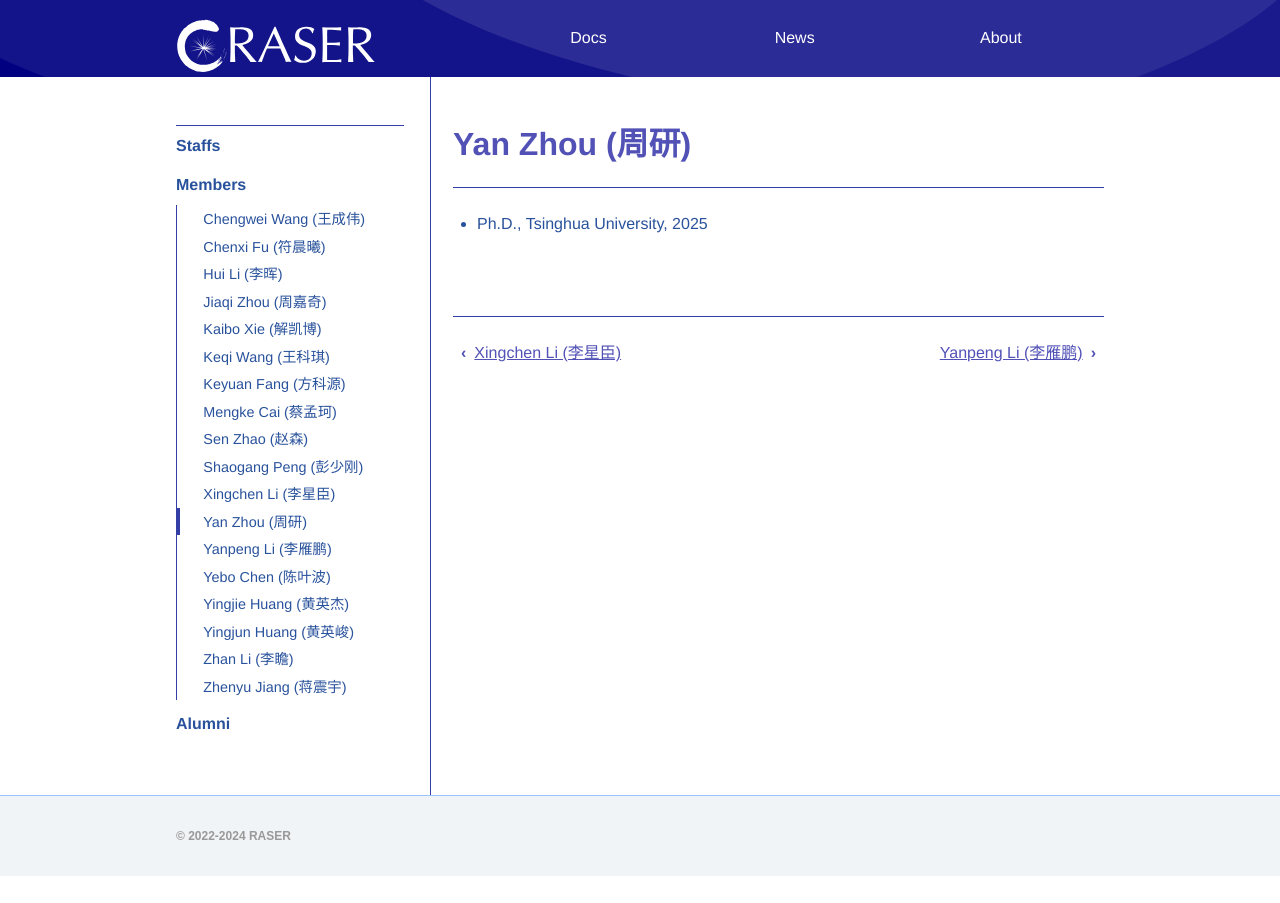
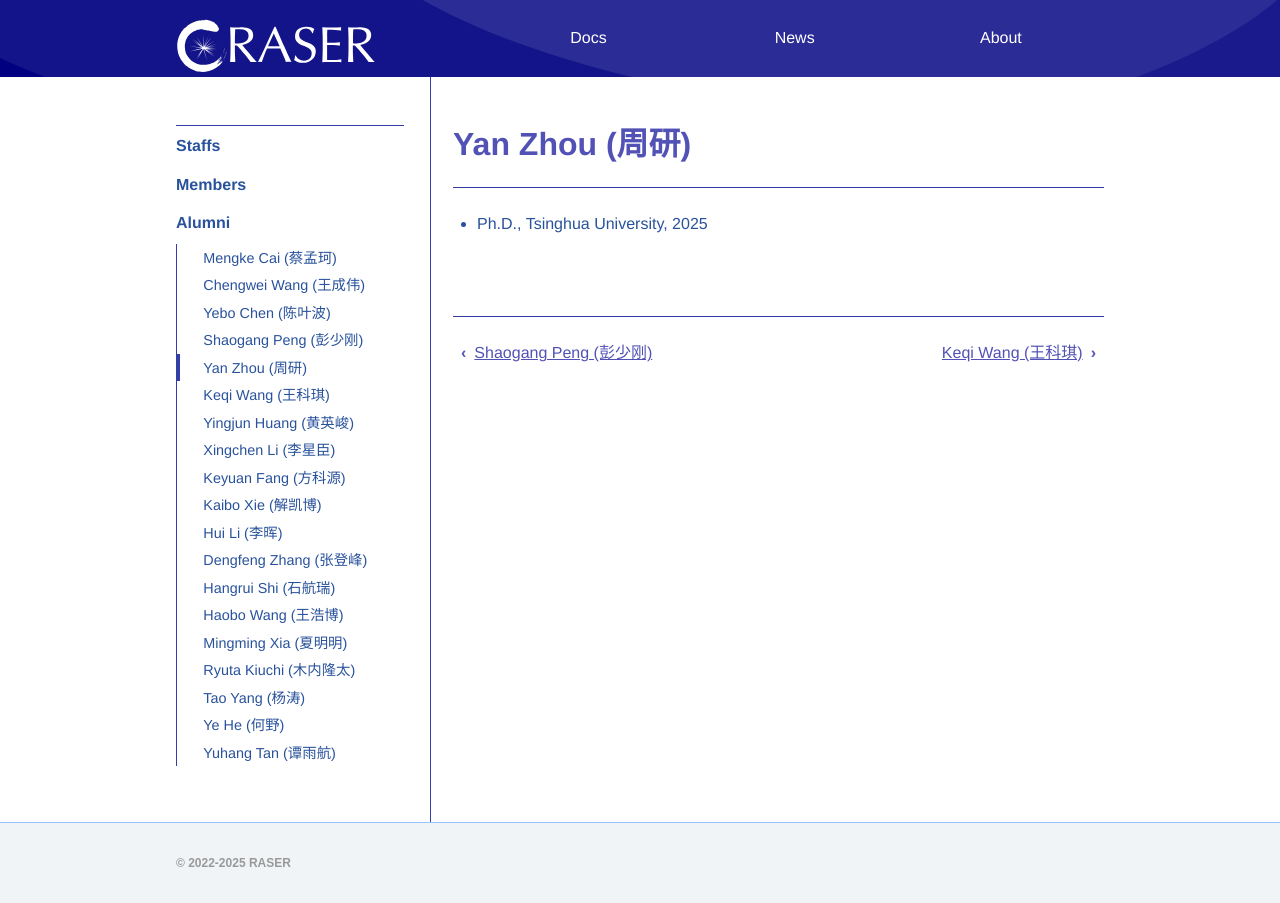
Before and after one commit to raser-team/website, a Jekyll site: the page built from _about/Yan_Zhou.md, in a window 1280 px wide. Built offline with Jekyll 4.4.1, drawn with Linux system fonts in a browser that asks for light colours.

Commit message:
update footer and p9

```diff
--- a/_data/about.yml
+++ b/_data/about.yml
@@ -6,7 +6,6 @@
     - Kun_Liu
     - Li_Gong
     - Li_Wang
-    - Limin_Yang
     - Lin_Li
     - Manwen_Liu
     - Peilian_Liu
@@ -24,22 +23,11 @@
 
 - title: Members
   pages:
-    - Chengwei_Wang
     - Chenxi_Fu
-    - Hui_Li
     - Jiaqi_Zhou
-    - Kaibo_Xie
-    - Keqi_Wang
-    - Keyuan_Fang
-    - Mengke_Cai
     - Sen_Zhao
-    - Shaogang_Peng
-    - Xingchen_Li
-    - Yan_Zhou
     - Yanpeng_Li
-    - Yebo_Chen
     - Yingjie_Huang
-    - Yingjun_Huang
     - Zhan_Li
     - Zhenyu_Jiang
 
@@ -47,6 +35,17 @@
 
 - title: Alumni
   pages:
+    - Mengke_Cai
+    - Chengwei_Wang
+    - Yebo_Chen
+    - Shaogang_Peng
+    - Yan_Zhou
+    - Keqi_Wang
+    - Yingjun_Huang
+    - Xingchen_Li
+    - Keyuan_Fang
+    - Kaibo_Xie
+    - Hui_Li
     - Dengfeng_Zhang
     - Hangrui_Shi
     - Haobo_Wang
--- a/_data/docs.yml
+++ b/_data/docs.yml
@@ -1,5 +1,6 @@
 - title: Publications
   pages:
+    - publications/p9_SiC_LGAD
     - publications/p8_CSNS_ITK
     - publications/p7_sic_bmos
     - publications/p6_sic_lgad_sim
--- a/_includes/footer.html
+++ b/_includes/footer.html
@@ -1,7 +1,7 @@
 <div class="footer">
   <div class="container">
     <div class="footer-info">
-      &copy; 2022-2024 RASER
+      &copy; 2022-2025 RASER
     </div>
   </div>
 </div>
```
